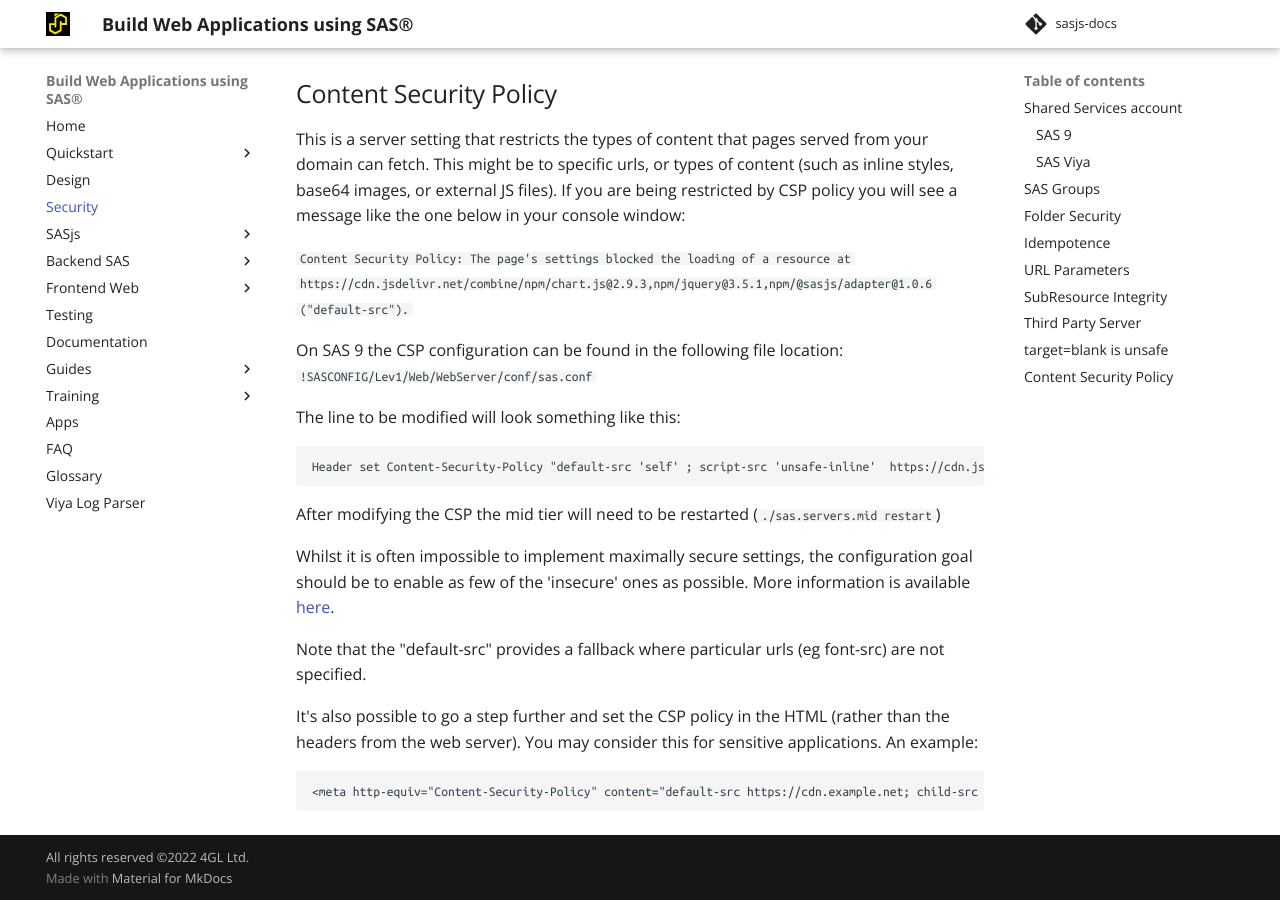
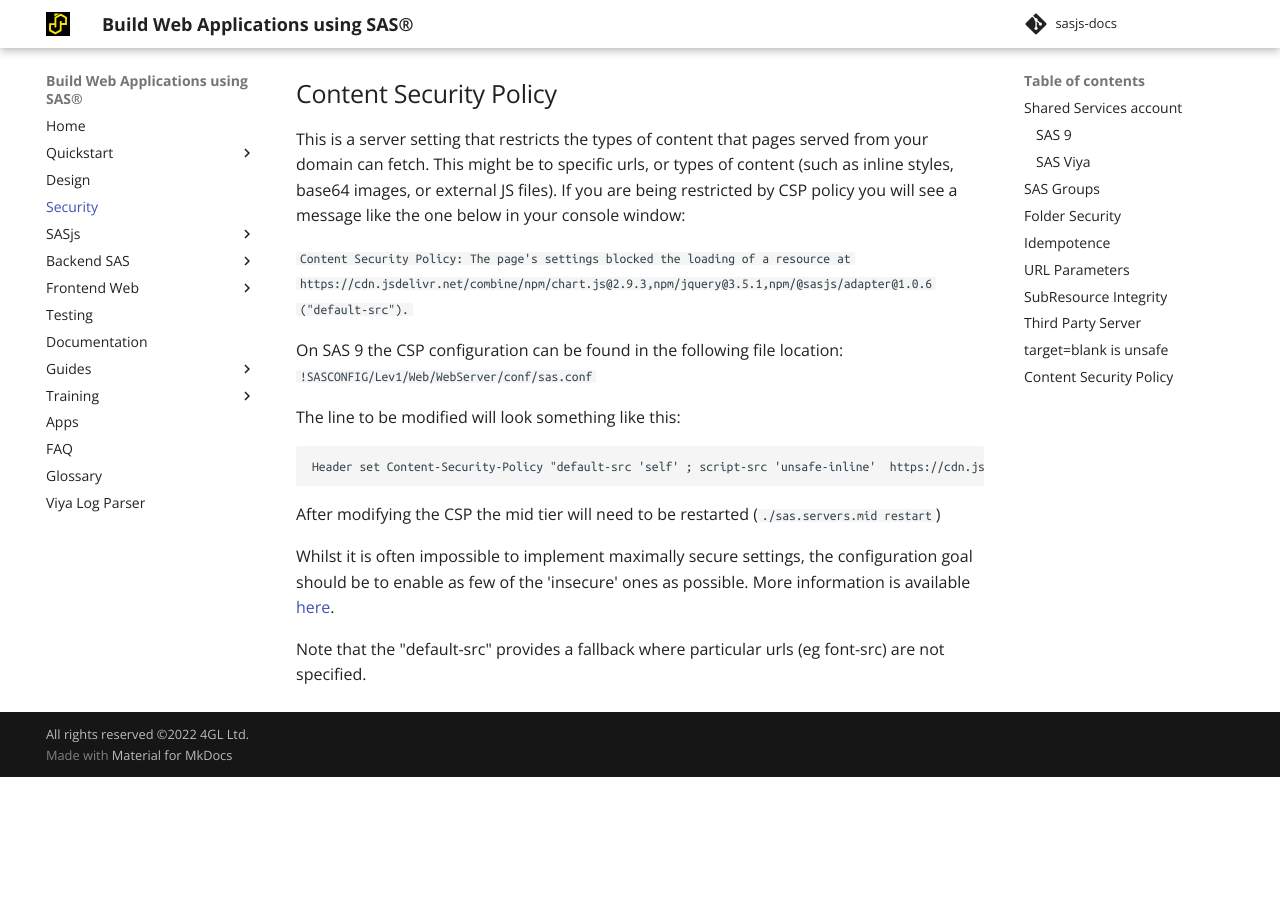
Before and after one commit to sasjs/sasjs.io, an MkDocs documentation site: the page built from docs/security.md, in a window 1280 px wide and 900 px high, scrolled down 3069 px. Built offline with MkDocs 1.6.1 and Material for MkDocs 9.7.7, drawn with Linux system fonts in a browser that asks for light colours; comment, search, counter and statistics services are not loaded; after the commit the page ends 3846 px from its top, so only the background shows below that.

Commit message:
Update security.md

````diff
--- a/docs/security.md
+++ b/docs/security.md
@@ -100,10 +100,4 @@
 
 Note that the "default-src" provides a fallback where particular urls (eg font-src) are not specified.
 
-It's also possible to go a step further and set the CSP policy in the HTML (rather than the headers from the web server).  You may consider this for sensitive applications.  An example:
-
-```
-<meta http-equiv="Content-Security-Policy" content="default-src https://cdn.example.net; child-src 'none'; object-src 'none'">
-```
-
 <meta name="description" content="Security Considerations when building HTML5 Web Apps on SAS 9 or SAS Viya">
````
